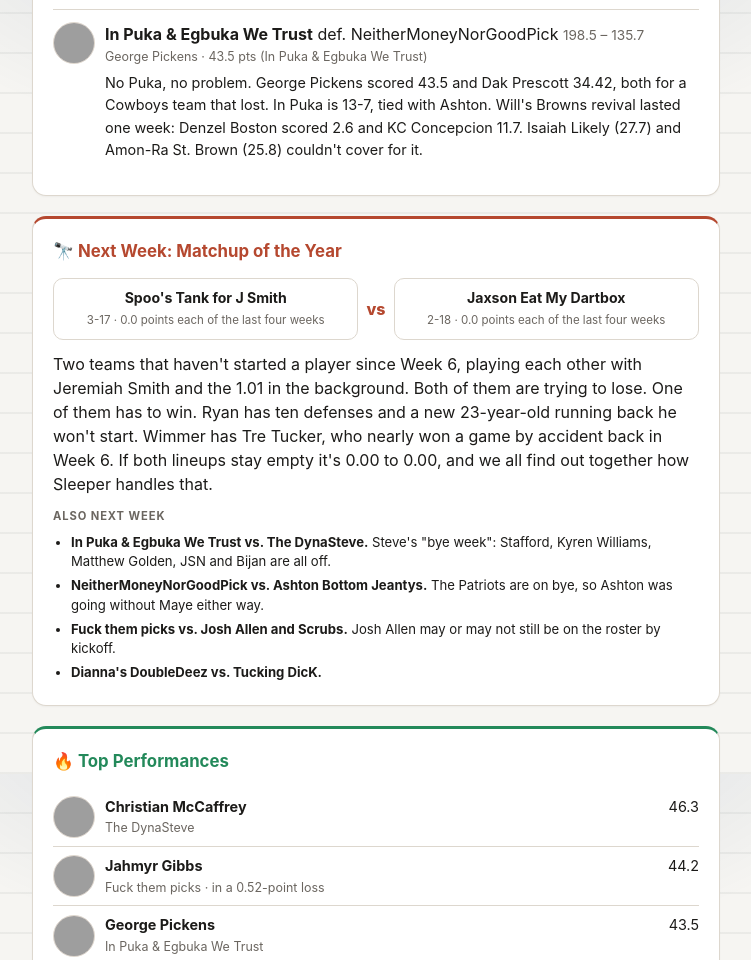
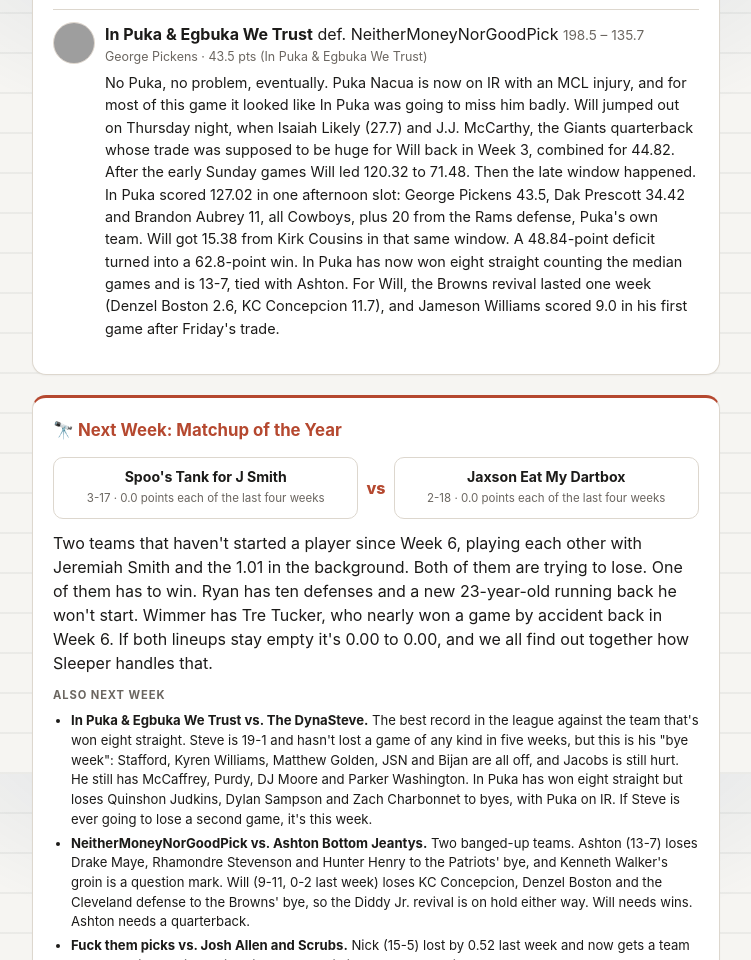
Before and after one commit to mlahera/eg-dynasty-recap, a plain HTML site: page index.html in a window 1280 px wide. Shown: the part 2426-3386 px from the top of the page, without its empty margins (264-1015 px from the left). Drawn offline with Linux system fonts and the light colour scheme; grey boxes are pictures that could not be loaded.

Commit message:
Week 10: fuller In Puka vs. NeitherMoney write-up; more context for next week's matchups
Co-Authored-By: Claude Opus 5.5 <noreply@anthropic.com>
Claude-Session: https://claude.ai/code/session_01DmnbkYHvw4CqJdCuCDyPrp

```diff
--- a/index.html
+++ b/index.html
@@ -609,7 +609,7 @@
       <div class="matchup-body">
         <div><strong>In Puka & Egbuka We Trust</strong> def. NeitherMoneyNorGoodPick <span class="score">198.5 – 135.7</span></div>
         <div class="matchup-topscorer">George Pickens · 43.5 pts (In Puka & Egbuka We Trust)</div>
-        <div class="note">No Puka, no problem. George Pickens scored 43.5 and Dak Prescott 34.42, both for a Cowboys team that lost. In Puka is 13-7, tied with Ashton. Will's Browns revival lasted one week: Denzel Boston scored 2.6 and KC Concepcion 11.7. Isaiah Likely (27.7) and Amon-Ra St. Brown (25.8) couldn't cover for it.</div>
+        <div class="note">No Puka, no problem, eventually. Puka Nacua is now on IR with an MCL injury, and for most of this game it looked like In Puka was going to miss him badly. Will jumped out on Thursday night, when Isaiah Likely (27.7) and J.J. McCarthy, the Giants quarterback whose trade was supposed to be huge for Will back in Week 3, combined for 44.82. After the early Sunday games Will led 120.32 to 71.48. Then the late window happened. In Puka scored 127.02 in one afternoon slot: George Pickens 43.5, Dak Prescott 34.42 and Brandon Aubrey 11, all Cowboys, plus 20 from the Rams defense, Puka's own team. Will got 15.38 from Kirk Cousins in that same window. A 48.84-point deficit turned into a 62.8-point win. In Puka has now won eight straight counting the median games and is 13-7, tied with Ashton. For Will, the Browns revival lasted one week (Denzel Boston 2.6, KC Concepcion 11.7), and Jameson Williams scored 9.0 in his first game after Friday's trade.</div>
       </div>
     </div>
   </section>
@@ -626,10 +626,10 @@
     </div>
     <p class="nm-label" style="margin-top:12px;">Also next week</p>
     <ul class="nm-list">
-      <li><strong>In Puka &amp; Egbuka We Trust vs. The DynaSteve.</strong> Steve's "bye week": Stafford, Kyren Williams, Matthew Golden, JSN and Bijan are all off.</li>
-      <li><strong>NeitherMoneyNorGoodPick vs. Ashton Bottom Jeantys.</strong> The Patriots are on bye, so Ashton was going without Maye either way.</li>
-      <li><strong>Fuck them picks vs. Josh Allen and Scrubs.</strong> Josh Allen may or may not still be on the roster by kickoff.</li>
-      <li><strong>Dianna's DoubleDeez vs. Tucking DicK.</strong></li>
+      <li><strong>In Puka &amp; Egbuka We Trust vs. The DynaSteve.</strong> The best record in the league against the team that's won eight straight. Steve is 19-1 and hasn't lost a game of any kind in five weeks, but this is his "bye week": Stafford, Kyren Williams, Matthew Golden, JSN and Bijan are all off, and Jacobs is still hurt. He still has McCaffrey, Purdy, DJ Moore and Parker Washington. In Puka has won eight straight but loses Quinshon Judkins, Dylan Sampson and Zach Charbonnet to byes, with Puka on IR. If Steve is ever going to lose a second game, it's this week.</li>
+      <li><strong>NeitherMoneyNorGoodPick vs. Ashton Bottom Jeantys.</strong> Two banged-up teams. Ashton (13-7) loses Drake Maye, Rhamondre Stevenson and Hunter Henry to the Patriots' bye, and Kenneth Walker's groin is a question mark. Will (9-11, 0-2 last week) loses KC Concepcion, Denzel Boston and the Cleveland defense to the Browns' bye, so the Diddy Jr. revival is on hold either way. Will needs wins. Ashton needs a quarterback.</li>
+      <li><strong>Fuck them picks vs. Josh Allen and Scrubs.</strong> Nick (15-5) lost by 0.52 last week and now gets a team that's 1-7 since going all in. Nick loses Christian Watson and kicker Trey Smack to the Packers' bye. Josh Allen and Scrubs only loses A.J. Brown, but might lose Josh Allen to a trade before kickoff. And Nick can't leave Emmett Johnson on the bench twice. Right?</li>
+      <li><strong>Dianna's DoubleDeez vs. Tucking DicK.</strong> Both teams went 2-0 last week. The commissioner (11-9) is riding a 0.52-point win and only loses Drake London to the Falcons' bye. Joe (8-12) won by 53 after selling Henry, but loses Jordan Love, Tucker Kraft, Konata Mumpfield and Rashid Shaheed to byes, so Mahomes is carrying this one alone.</li>
     </ul>
   </section>
 
```
